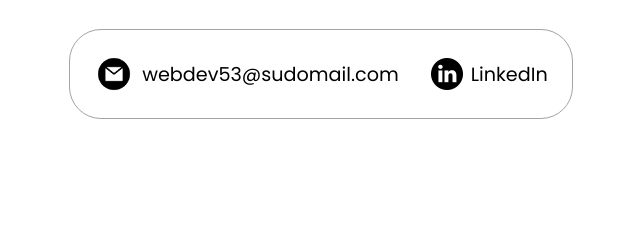
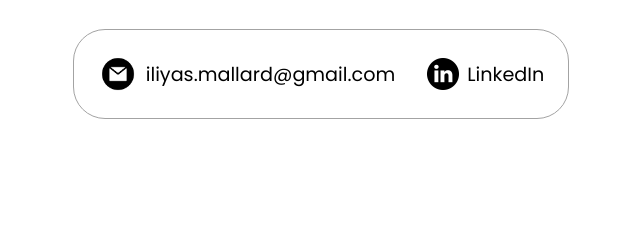
Before and after one commit to GrandNagusZek/HTML-CSS-JS-portfolio-website, a plain HTML site: page index.html in a window 1280 px wide. Shown: the part 4465-4696 px from the top of the page, 319-959 px from the left. Drawn offline with Linux system fonts and the light colour scheme.

Commit message:
changed email address in contact section

```diff
--- a/index.html
+++ b/index.html
@@ -235,7 +235,7 @@
         <div class="contact-info-upper-container">
             <div class="contact-info-container">
                 <img src="./assets/email.png" alt="email icon" class="icon contact-icon email-icon"/>
-                <p><a href="mailto:webdev53@sudomail.com">webdev53@sudomail.com</a></p>
+                <p><a href="mailto:iliyas.mallard@gmail.com">iliyas.mallard@gmail.com</a></p>
             </div>
             <div class="contact-info-container">
                 <img src="./assets/linkedin.png" alt="linkedIn icon" class="icon contact-icon"/>
```
